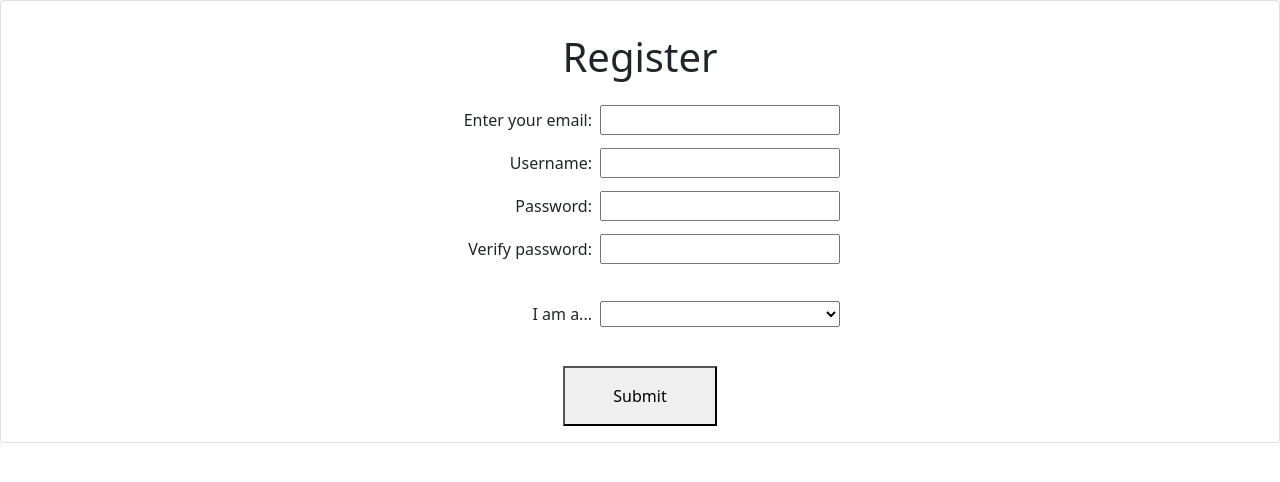
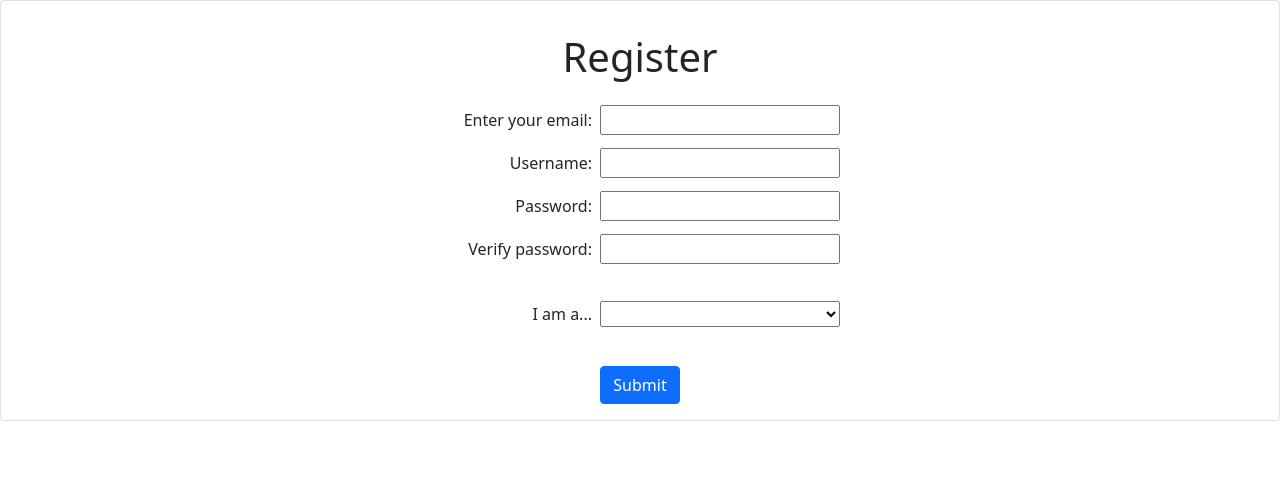
Before and after one commit to EliasLMann/CS3330-F21, a React (Create React App) app in the folder frontend/: page /register in a window 1280 px wide. Shown: the top 482 px of the page. Built offline with nearby package versions, Linux system fonts and the light colour scheme.

Commit message:
Fixed button

```diff
--- a/frontend/src/components/RegisterPage.jsx
+++ b/frontend/src/components/RegisterPage.jsx
@@ -106,7 +106,8 @@ export class RegisterPage extends React.Component {
                 <br/>
 
                 <button
-                    type="btn btn-primary button"
+                    className="btn btn-primary"
+                    type="button"
                     onClick={ () => this.onSubmitClick() }>Submit</button>
 
             </form>
```
